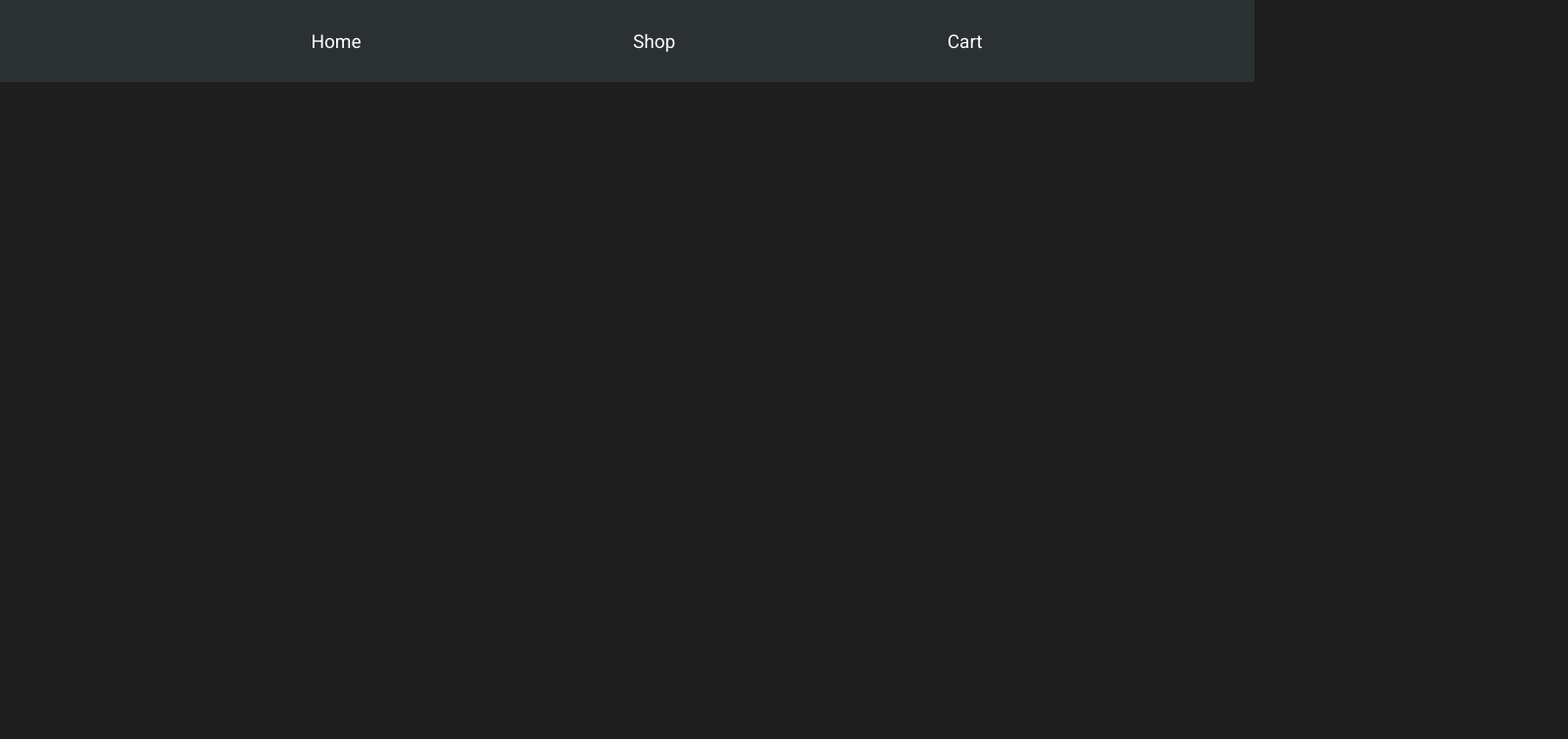
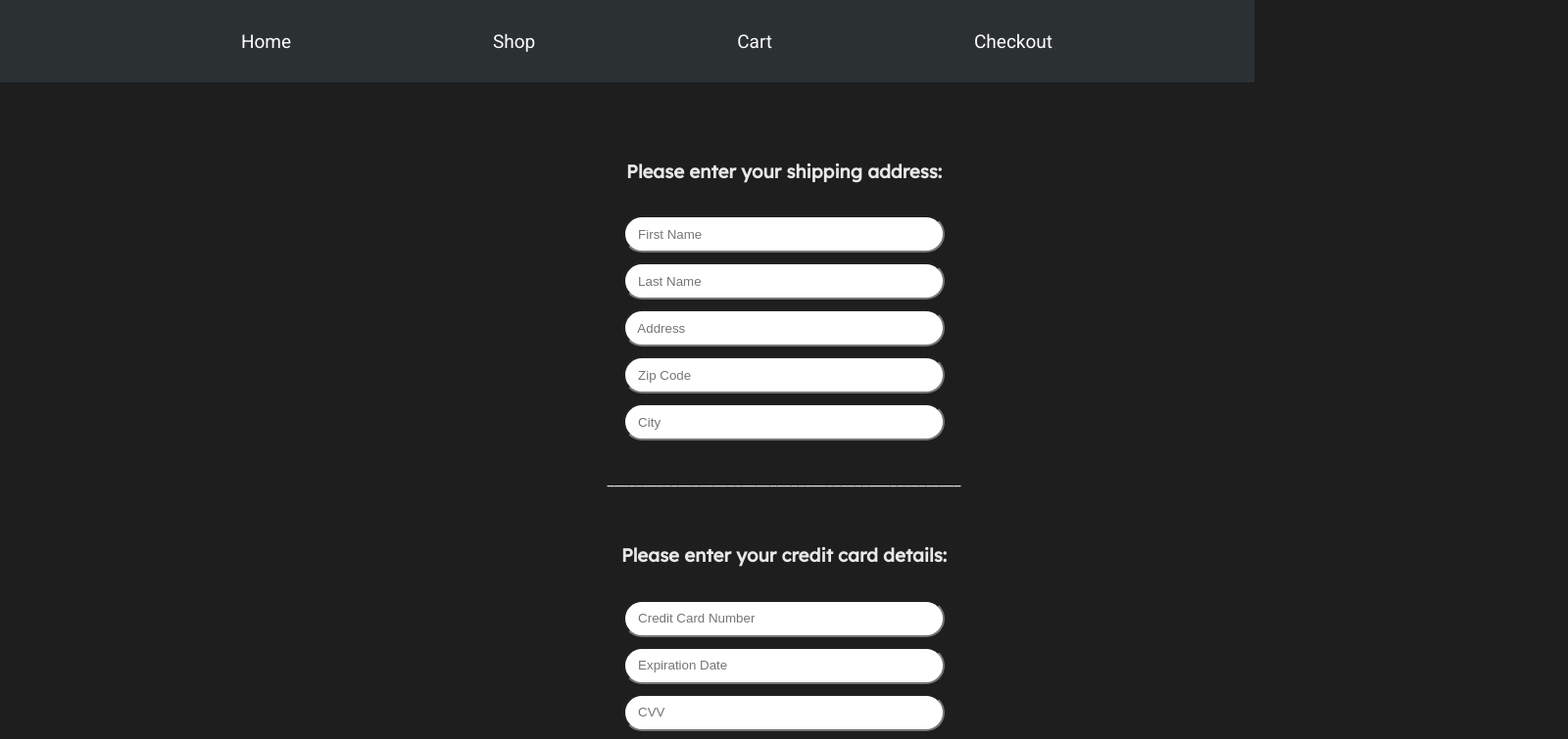
Before and after one commit to alialouies/click-art-print, a React (Create React App) app: page /checkout in a window 1280 px wide. Shown: the top 755 px of the page at 98% size, 1600 px wide, since content can reach past the window. Built offline with nearby package versions, Linux system fonts and the light colour scheme.

Commit message:
added checkout form and route

```diff
--- a/src/App.jsx
+++ b/src/App.jsx
@@ -4,6 +4,7 @@ import Home from "./components/pages/Home";
 import Shop from "./components/pages/Shop";
 import Cart from "./components/pages/Cart";
 import Navbar from "./components/Navbar";
+import Checkout from "./components/pages/Checkout";
 import React, { useState, useEffect } from "react";
 
 function App() {
@@ -29,6 +30,7 @@ function App() {
           <Route exact path="/"><Home/></Route>
           <Route path="/shop"><Shop addCart={addCart}/></Route>
           <Route path="/cart"><Cart cart={cart}/></Route>
+          <Route path="/checkout"><Checkout /></Route>
         </Switch>
       </Router>
     </>
--- /dev/null
+++ b/src/components/CheckoutForm.jsx
@@ -0,0 +1,64 @@
+import React from 'react'
+// import { useForm } from 'react-hook-form';
+import '../css/CheckoutForm.css'
+
+// type FormValues = {
+
+//     firstName: string,
+//     lastName: string,
+//     address: string,
+//     zipCode: number,
+//     creditCardNumber: number,
+//     expirationDate: number,
+//     cvv: number
+
+// }
+
+function CheckoutForm() {
+
+    // const { register } = useForm();
+
+    return (
+        <>
+
+        <div className='form-container'>
+        <form>
+        <h3>Please enter your shipping address:</h3>
+        <label htmlFor="firstName"></label>
+        <input name="firstName" id="firstName" placeholder="   First Name"/>
+
+        <label htmlFor="lastName"></label>
+        <input name="lastName" id="lastName" placeholder="   Last Name" />
+
+        <label htmlFor="address"></label>
+        <input name="address" id="address" placeholder="   Address"/>
+
+        <label htmlFor="zipCode"></label>
+        <input name="zipCode" id="zipCode" placeholder="   Zip Code" />
+
+        <label htmlFor="city"></label>
+        <input name="city" id="city" placeholder="   City" />
+
+        <p>__________________________________________________</p>
+
+        <h3>Please enter your credit card details:</h3>
+        <label htmlFor="creditCardNumber"></label>
+        <input name="creditCardNumber" type="number" id="creditCardNumber" placeholder="   Credit Card Number" />
+
+        <label htmlFor="expirationDate"></label>
+        <input name="expirationDate" type="number" id="expirationDate" placeholder="   Expiration Date" />
+
+        <label htmlFor="cvv"></label>
+        <input name="cvv" type="number" id="cvv" placeholder="   CVV" />
+
+        <input type="submit" id="submit"/>
+
+
+
+    </form>
+        </div>
+    </>
+    )
+}
+
+export default CheckoutForm
--- a/src/components/Navbar.jsx
+++ b/src/components/Navbar.jsx
@@ -16,6 +16,9 @@ function Navbar() {
             <li>
               <Link to="/cart">Cart</Link>
             </li>
+            <li>
+              <Link to="/checkout">Checkout</Link>
+            </li>
           </ul>
         </div>
       </nav>
--- /dev/null
+++ b/src/components/pages/Checkout.jsx
@@ -0,0 +1,11 @@
+import React from 'react'
+import CheckoutForm from '../CheckoutForm'
+function Checkout() {
+    return (
+        <div>
+            <CheckoutForm />
+        </div>
+    )
+}
+
+export default Checkout
--- /dev/null
+++ b/src/css/CheckoutForm.css
@@ -0,0 +1,23 @@
+form {
+    margin-top: 50px;
+    display: flex;
+    flex-direction: column;
+    width: 200vh;
+    align-items: center;
+
+}
+
+form > p, h1, h2, h3, h4 {
+    padding: 10px;
+}
+
+input {
+    width: 40vh;
+    height: 4vh;
+    margin: 5px;
+    border-radius: 34px;
+}
+
+#submit {
+    margin-bottom: 50px;
+}
```
